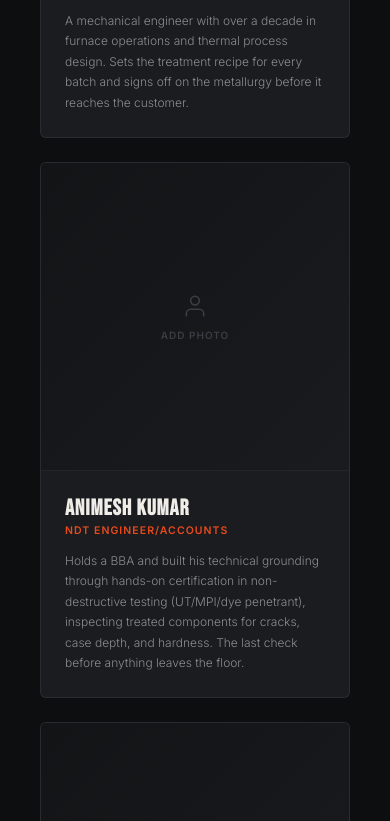
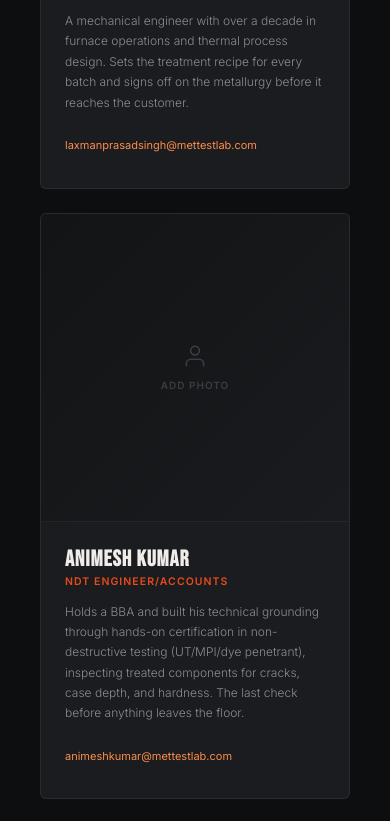
Before and after one commit to lovesinha69/mettest-website, a website: page public/about.html in a window 390 px wide. Shown: the part 2687-3508 px from the top of the page. Drawn offline with Linux system fonts and the light colour scheme.

Commit message:
Add company email addresses to the leadership section
Each of the three confirmed addresses now appears under its owner's bio
on the About page as a mailto link. Ranjit Sinha's card is unchanged —
no address was provided for him.

The addresses are long, so the link is set to wrap inside the card
rather than overflow it, and padded to a 37px tap target on mobile (it
rendered at 17px, the same problem previously fixed for footer links).

```diff
--- a/public/about.html
+++ b/public/about.html
@@ -199,6 +199,8 @@ body{background:var(--bg);color:var(--fg);font-family:'Inter',system-ui,sans-ser
 .leader-name{font-family:'Bebas Neue',sans-serif;font-size:1.4rem;letter-spacing:0.04em;color:var(--fg);margin-bottom:2px}
 .leader-role{font-size:10.5px;text-transform:uppercase;letter-spacing:0.1em;color:var(--accent);font-weight:600;margin-bottom:0.875rem}
 .leader-bio{font-size:12px;color:var(--muted);line-height:1.7;font-weight:300}
+.leader-email{display:inline-block;margin-top:0.875rem;font-size:11px;color:var(--accent2);text-decoration:none;overflow-wrap:anywhere;line-height:1.5}
+.leader-email:hover{text-decoration:underline}
 @media(max-width:860px){
   .about-story{grid-template-columns:1fr;gap:2rem}
   .leader-grid{grid-template-columns:1fr}
@@ -278,6 +280,8 @@ body{background:var(--bg);color:var(--fg);font-family:'Inter',system-ui,sans-ser
   .hero-video{will-change:auto}
   /* iOS Safari zooms the page when a focused field is under 16px. */
   .form-field input,.form-field select,.form-field textarea{font-size:16px}
+  /* Email links were ~17px tall — same tap-target problem as the footer. */
+  .leader-email{padding:10px 0}
   /* Footer links were ~14px tall — too small to tap reliably. */
   .footer-links{gap:0}
   .footer-links a{padding:12px 0;display:block}
@@ -370,6 +374,7 @@ body{background:var(--bg);color:var(--fg);font-family:'Inter',system-ui,sans-ser
           <h3 class="leader-name">Laxman Prasad Singh</h3>
           <div class="leader-role">Head of Metallurgical Engineering</div>
           <p class="leader-bio">A mechanical engineer with over a decade in furnace operations and thermal process design. Sets the treatment recipe for every batch and signs off on the metallurgy before it reaches the customer.</p>
+          <a class="leader-email" href="mailto:laxmanprasadsingh@mettestlab.com">laxmanprasadsingh@mettestlab.com</a>
         </div>
       </div>
 
@@ -384,6 +389,7 @@ body{background:var(--bg);color:var(--fg);font-family:'Inter',system-ui,sans-ser
           <h3 class="leader-name">Animesh Kumar</h3>
           <div class="leader-role">NDT Engineer/Accounts</div>
           <p class="leader-bio">Holds a BBA and built his technical grounding through hands-on certification in non-destructive testing (UT/MPI/dye penetrant), inspecting treated components for cracks, case depth, and hardness. The last check before anything leaves the floor.</p>
+          <a class="leader-email" href="mailto:animeshkumar@mettestlab.com">animeshkumar@mettestlab.com</a>
         </div>
       </div>
 
@@ -398,6 +404,7 @@ body{background:var(--bg);color:var(--fg);font-family:'Inter',system-ui,sans-ser
           <h3 class="leader-name">Love Sinha</h3>
           <div class="leader-role">Tech Lead</div>
           <p class="leader-bio">A B.Sc. in Computer Science and Mathematics underpins his work managing the lab's digital systems; batch tracking, QA documentation, and equipment monitoring, keeping every job traceable from intake to dispatch.</p>
+          <a class="leader-email" href="mailto:lovesinha@mettestlab.com">lovesinha@mettestlab.com</a>
         </div>
       </div>
 
```
